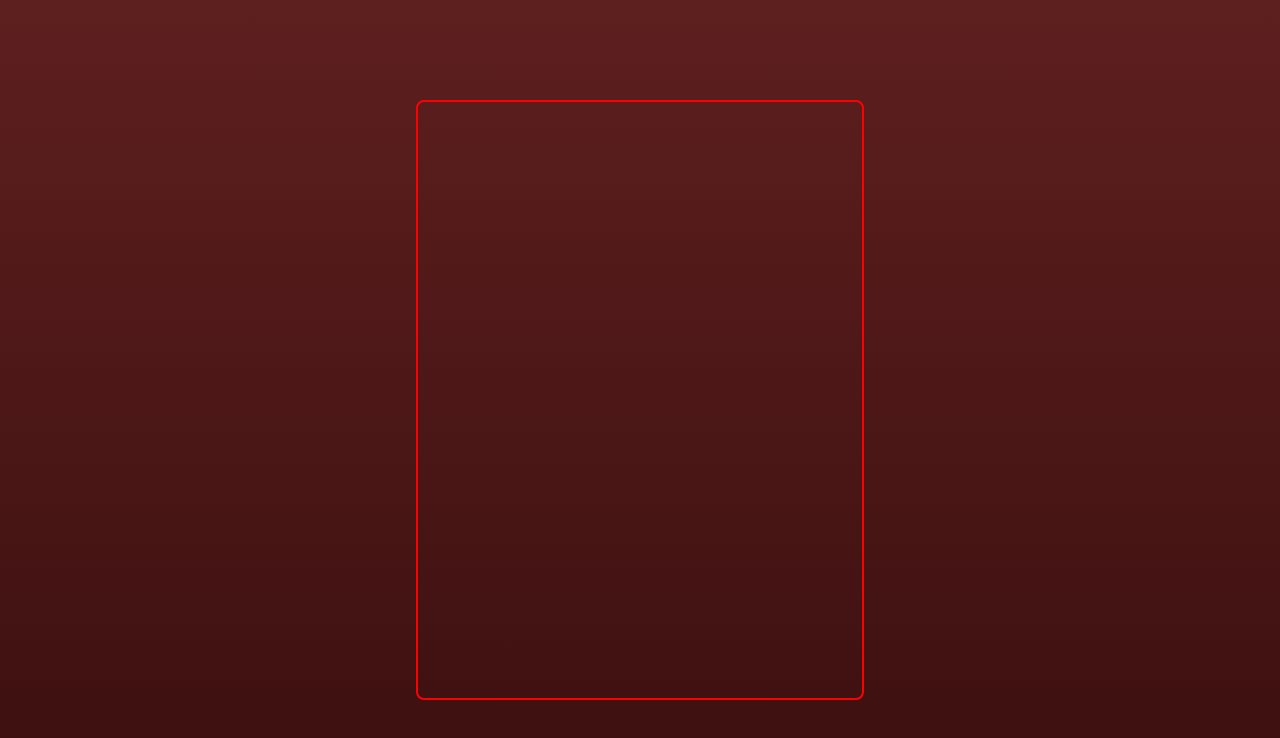
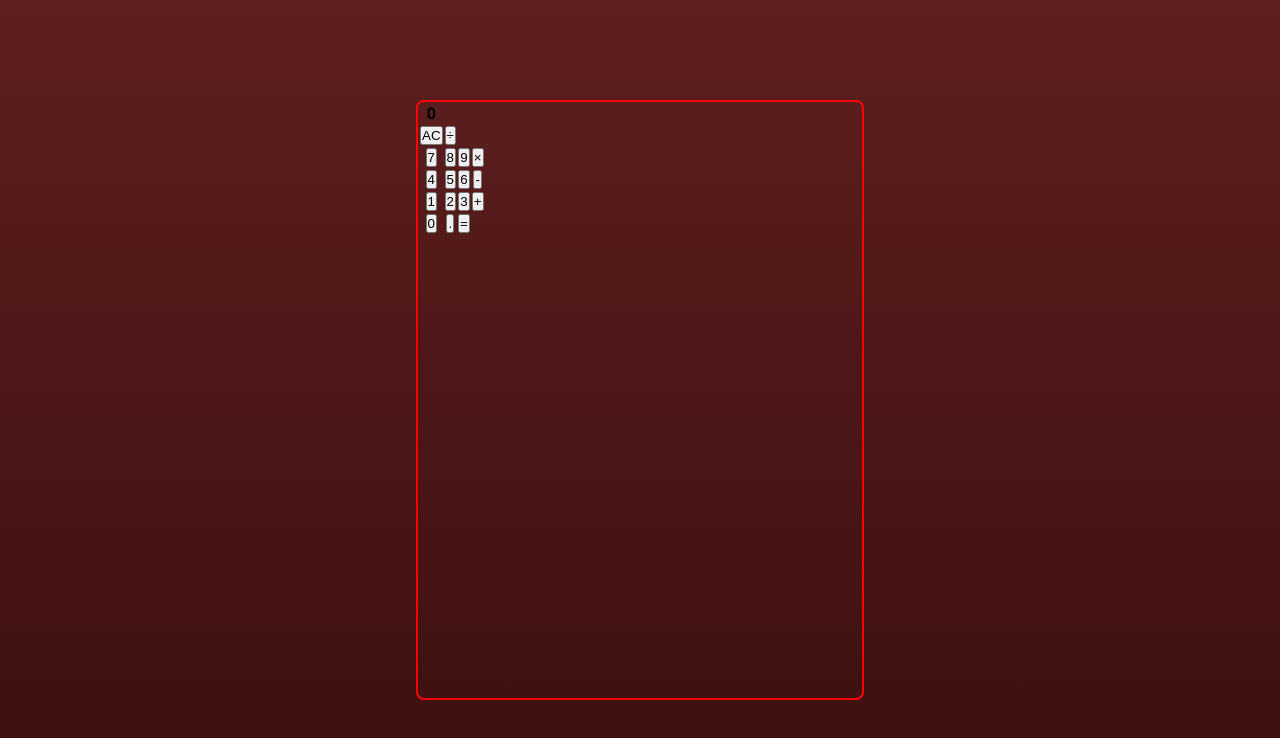
Before and after one commit to Barnaby-1/Calculator, a plain HTML site: page index.html in a window 1280 px wide. Drawn offline with Linux system fonts and the light colour scheme.

Commit message:
add simple table for calc and font

```diff
--- a/index.html
+++ b/index.html
@@ -8,7 +8,42 @@
 </head>
 <body>
     <div id="calculator">
-
+        <table>
+            <thead>
+                <tr>
+                    <th scope="col" id="output">0</th>
+                </tr>
+            </thead>
+            <tbody>
+                <tr class="table-row">
+                    <td><button class="function" id="all-clear">AC</button></td>
+                    <td><button class="operator" id="divide">÷</button></td>
+                </tr>
+                <tr class="table-row">
+                    <td><button class="number" id="calc-7">7</button></td>
+                    <td><button class="number" id="calc-8">8</button></td>
+                    <td><button class="number" id="calc-9">9</button></td>
+                    <td><button class="operator" id="multiply">×</button></td>
+                </tr>
+                <tr class="table-row">
+                    <td><button class="number" id="calc-4">4</button></td>
+                    <td><button class="number" id="calc-5">5</button></td>
+                    <td><button class="number" id="calc-6">6</button></td>
+                    <td><button class="operator" id="subtract">-</button></td>
+                </tr>
+                <tr class="table-row">
+                    <td><button class="number" id="calc-1">1</button></td>
+                    <td><button class="number" id="calc-2">2</button></td>
+                    <td><button class="number" id="calc-3">3</button></td>
+                    <td><button class="operator" id="add">+</button></td>
+                </tr>
+                <tr class="table-row">
+                    <td><button class="number" id="calc-0">0</button></td>
+                    <td><button class="number" id="dec-point">.</button></td>
+                    <td><button class="operator" id="equals">=</button></td>
+                </tr>
+            </tbody>
+        </table>
     </div>
 
     <script src="./script.js"></script>
--- a/style.css
+++ b/style.css
@@ -1,3 +1,5 @@
+@import url('https://fonts.googleapis.com/css2?family=Roboto:wght@300;400;500;700;900&display=swap');
+
 * {
     margin: 0;
     padding: 0;
@@ -12,6 +14,7 @@ body {
     align-items: center;
     font-size: 16px;
     text-align: center;
+    font-family: "Roboto", sans-serif;
 }
 
 #calculator {
```
Also changed, not shown: 1 other file.
